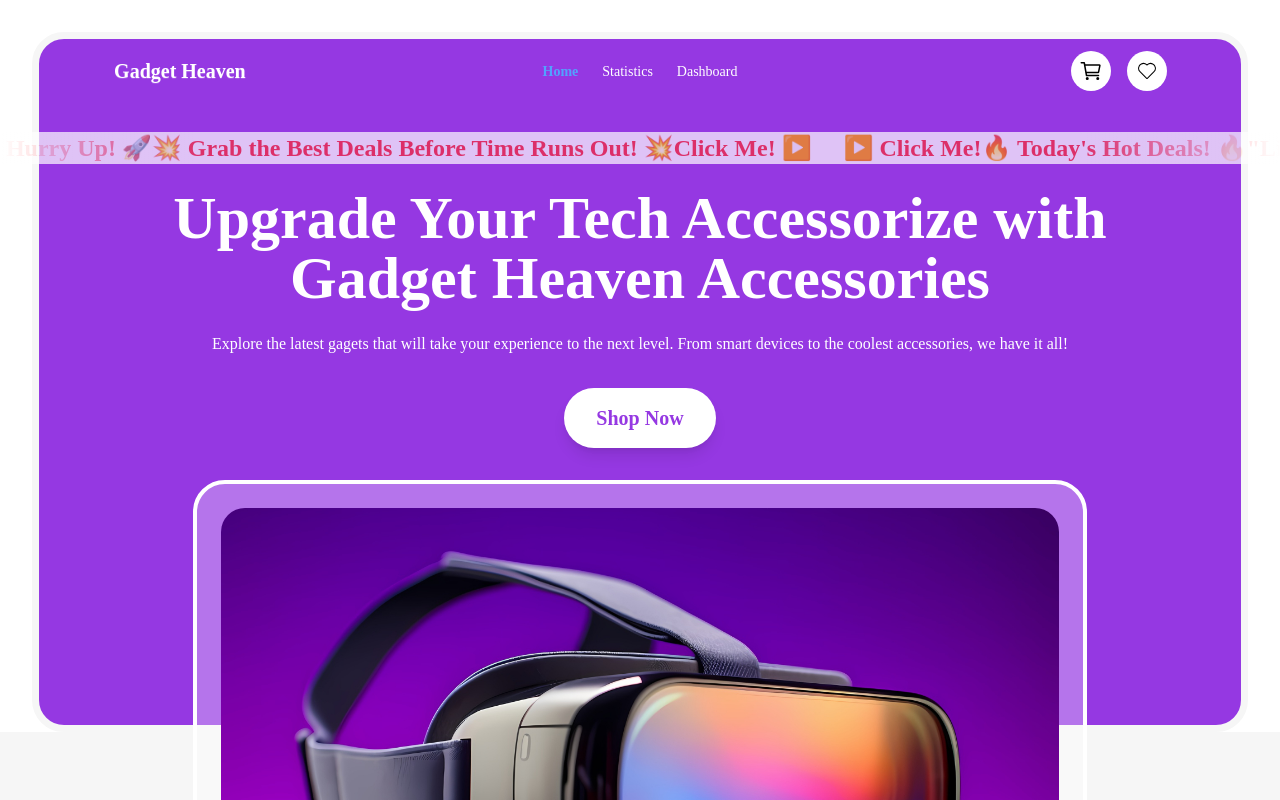
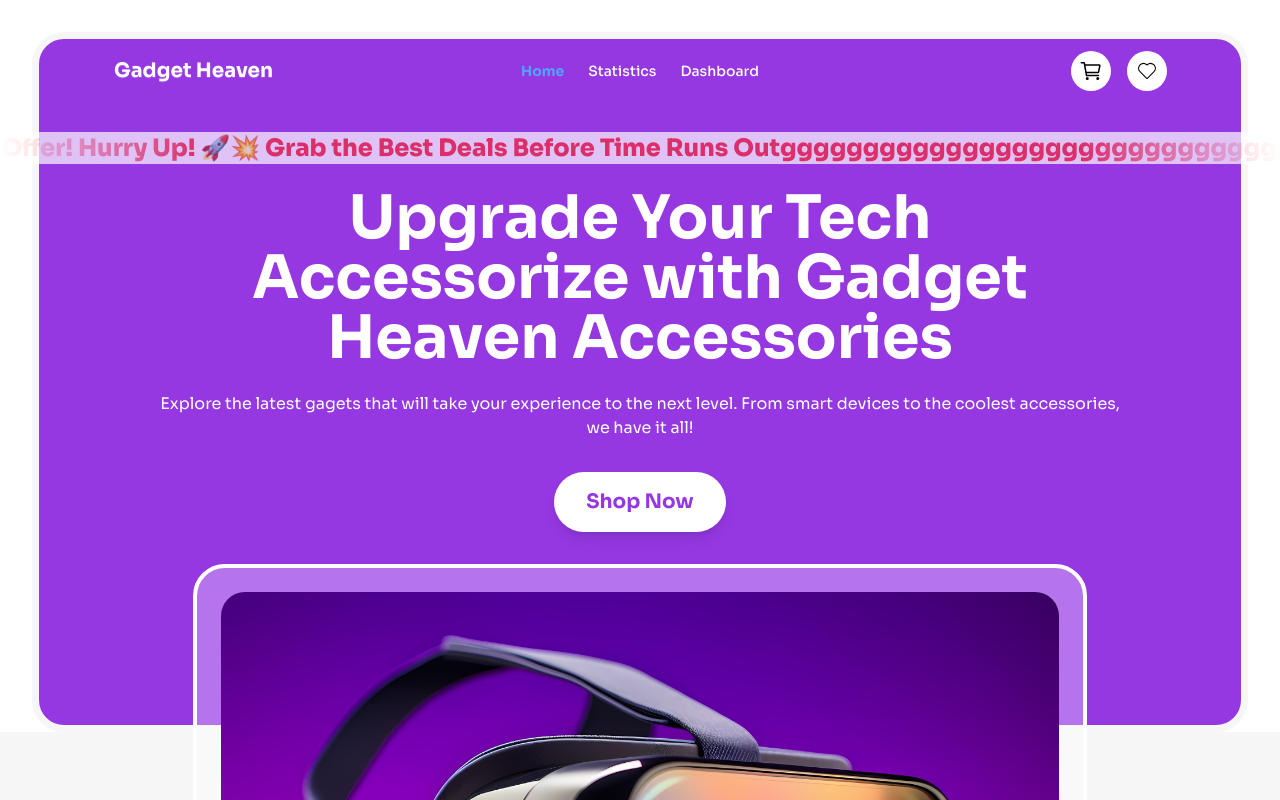
Before and after one commit to Humayun1318/B10-A8-gadget-heaven-reset9, a React (Vite) app: page / in a window 1280 px wide. Shown: the top 800 px of the page. Built offline with nearby package versions, Linux system fonts and the light colour scheme.

Commit message:
solve deploy issue

```diff
--- a/src/components/Home/Home.jsx
+++ b/src/components/Home/Home.jsx
@@ -19,7 +19,7 @@ const Home = () => {
             ▶️ Click Me!
             <span>🔥 Today's Hot Deals! 🔥"</span>
             <span>Limited Time Offer! Hurry Up! 🚀</span>
-            <span>💥 Grab the Best Deals Before Time Runs Out! 💥</span>
+            <span>💥 Grab the Best Deals Before Time Runs Outggggggggggggggggggggggggggggggggggggggggggggggggggggggggggggggggggggggggggggggggggg! 💥</span>
             Click Me! ▶️
           </Link>
         </Marquee>
--- a/src/index.css
+++ b/src/index.css
@@ -1,5 +1,5 @@
+@import url('https://fonts.googleapis.com/css2?family=Sora:wght@100..800&display=swap');
 @import "tailwindcss";
-@import url('https://fonts.googleapis.com/css2?family=Sora:wght@100..800&display=swap');
 
 .sora-font {
   font-family: "Sora", serif;
```
